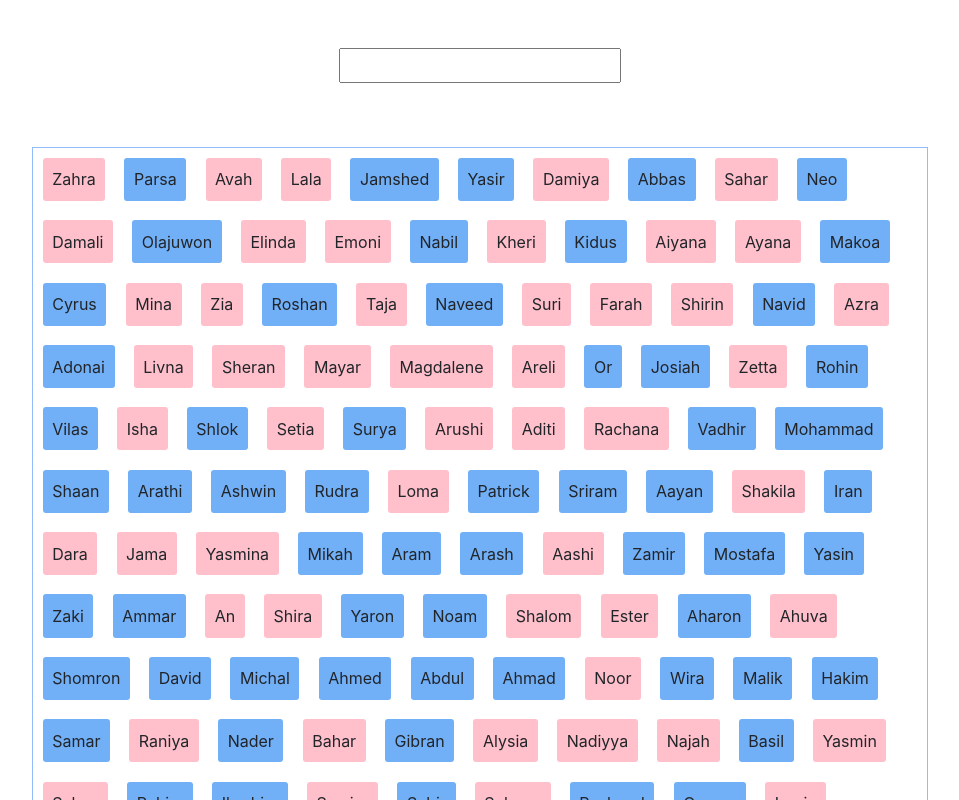
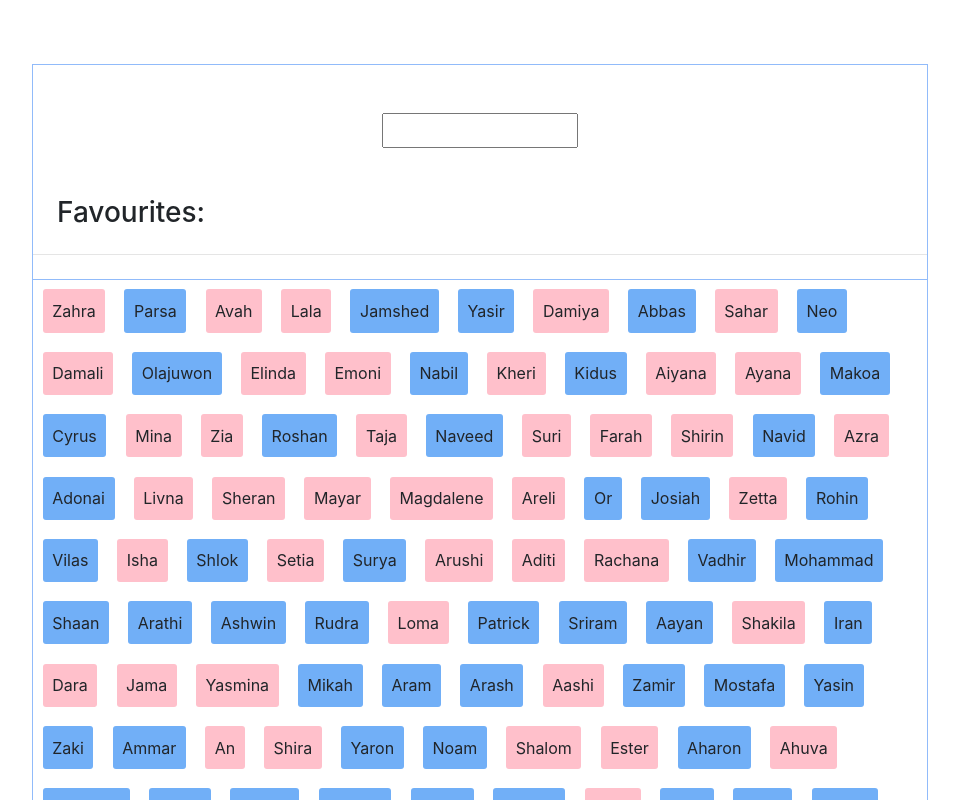
Before and after one commit to ATedy/baby-names-react, a React (Create React App) app: page / in a window 1280 px wide. Shown: the top 800 px of the page, without its empty margins (160-1119 px from the left). Built offline with nearby package versions, Linux system fonts and the light colour scheme.

Commit message:
new favouriteName component added

```diff
--- a/src/App.css
+++ b/src/App.css
@@ -1,9 +1,13 @@
 .app {
   margin: 4rem auto;
   width: 70%;
+  border: 1px solid rgb(145, 187, 250);
+}
+
+.namesContainer {
   display: flex;
   flex-wrap: wrap;
-  border: 1px solid rgb(145, 187, 250);
+  border-top: 1px solid rgb(145, 187, 250);
 }
 
 .searchInput {
--- a/src/App.js
+++ b/src/App.js
@@ -2,6 +2,7 @@ import React, {useState} from "react";
 import Name from "./Name";
 import BabyNameData from "./babyNameData.json";
 import BabyNameSearch from "./BabyNameSearch";
+import FavouriteNames from "./FavouriteNames";
 import "./App.css";
 
 function App() {
@@ -18,14 +19,16 @@ function App() {
         babyName.name.toLowerCase().includes(inputValue)
       );
   return (
-    <>
+    <div className="app">
       <BabyNameSearch handler={onChangeHandler} searchValue={inputValue} />
-      <div className="app">
+      <FavouriteNames />
+      <hr className="mt-4 mb-4" />
+      <div className="namesContainer">
         {filteredBabyName.map((singleBabyName, index) => (
           <Name key={index} babyName={singleBabyName} />
         ))}
       </div>
-    </>
+    </div>
   );
 }
 
--- /dev/null
+++ b/src/FavouriteNames.js
@@ -0,0 +1,7 @@
+import React from "react";
+
+function FavouriteNames() {
+  return <h3 className="ml-4">Favourites: </h3>;
+}
+
+export default FavouriteNames;
--- a/src/Name.js
+++ b/src/Name.js
@@ -1,10 +1,17 @@
 import React from "react";
 
 const Name = (props) => {
+  const handler = () => {
+    console.log(props.babyName.name);
+  };
   //empty class to be filled based on the condition
   let cssClass = "";
   props.babyName.sex === "f" ? (cssClass = "female") : (cssClass = "male");
-  return <span className={cssClass}>{props.babyName.name}</span>;
+  return (
+    <span onClick={handler} className={cssClass}>
+      {props.babyName.name}
+    </span>
+  );
 };
 
 export default Name;
```
